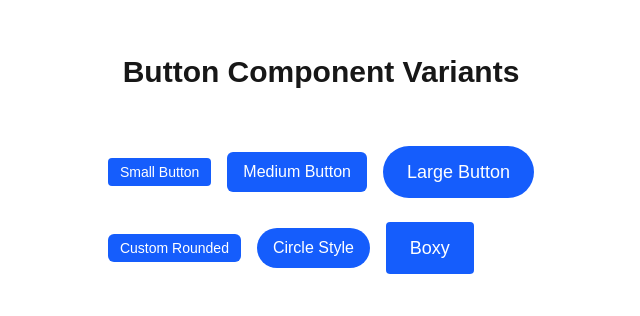
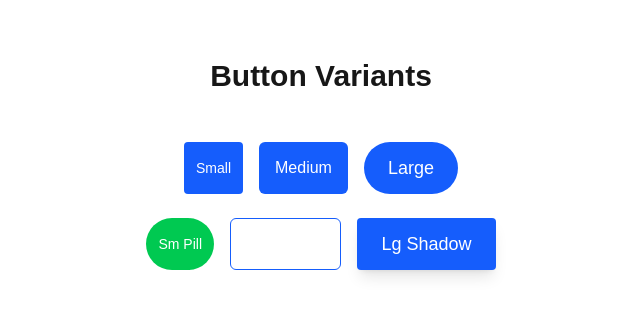
Before and after one commit to DevOsi123/alx-project-0x00-setup, a Next.js app in the folder alx-project-0x00/: page /landing in a window 1280 px wide. Shown: the part 236-552 px from the top of the page, without its empty margins (319-959 px from the left). Built offline with nearby package versions, Linux system fonts and the light colour scheme.

Commit message:
new line

```diff
--- a/alx-project-0x00/components/Button.tsx
+++ b/alx-project-0x00/components/Button.tsx
@@ -1,14 +1,56 @@
-import React from "react";
-import clsx from "clsx";
+// import React from "react";
+// import clsx from "clsx";
 
 
 
+
+// interface ButtonProps {
+//   title: string;
+//   size?: "small" | "medium" | "large";
+//   shape?: "rounded-sm" | "rounded-md" | "rounded-full";
+//   className?: string;
+//   onClick?: () => void;
+// }
+
+// const Button: React.FC<ButtonProps> = ({
+//   title,
+//   size = "medium",
+//   shape = "rounded-md",
+//   className = "",
+//   onClick,
+// }) => {
+//   const sizeStyles = {
+//     small: "text-sm px-3 py-1",
+//     medium: "text-base px-4 py-2",
+//     large: "text-lg px-6 py-3",
+//   };
+
+//   return (
+//     <button
+//       onClick={onClick}
+//       className={clsx(
+//         "bg-blue-600 text-white font-medium hover:bg-blue-700 transition-colors",
+//         sizeStyles[size],
+//         shape,
+//         className
+//       )}
+//     >
+//       {title}
+//     </button>
+//   );
+// };
+
+// export default Button;
+
+
+// components/Button.tsx
+import React from "react";
 
 interface ButtonProps {
   title: string;
   size?: "small" | "medium" | "large";
   shape?: "rounded-sm" | "rounded-md" | "rounded-full";
-  className?: string;
+  styles?: string;
   onClick?: () => void;
 }
 
@@ -16,10 +58,10 @@ const Button: React.FC<ButtonProps> = ({
   title,
   size = "medium",
   shape = "rounded-md",
-  className = "",
+  styles = "",
   onClick,
 }) => {
-  const sizeStyles = {
+  const sizeClasses = {
     small: "text-sm px-3 py-1",
     medium: "text-base px-4 py-2",
     large: "text-lg px-6 py-3",
@@ -28,12 +70,7 @@ const Button: React.FC<ButtonProps> = ({
   return (
     <button
       onClick={onClick}
-      className={clsx(
-        "bg-blue-600 text-white font-medium hover:bg-blue-700 transition-colors",
-        sizeStyles[size],
-        shape,
-        className
-      )}
+      className={`bg-blue-600 text-white font-medium hover:bg-blue-700 transition-colors ${sizeClasses[size]} ${shape} ${styles}`}
     >
       {title}
     </button>
--- a/alx-project-0x00/pages/landing.tsx
+++ b/alx-project-0x00/pages/landing.tsx
@@ -1,24 +1,55 @@
+// import Button from "@/components/Button";
+
+// const Landing = () => {
+//   return (
+//     <div className="min-h-screen flex flex-col items-center justify-center gap-6 p-10">
+//       <h1 className="text-3xl font-bold mb-8">Button Component Variants</h1>
+
+//       <div className="flex flex-col gap-6">
+
+//         <div className="flex gap-4 items-center">
+//           <Button title="Small Button" size="small" shape="rounded-sm" />
+//           <Button title="Medium Button" size="medium" shape="rounded-md" />
+//           <Button title="Large Button" size="large" shape="rounded-full"/>
+//         </div>
+
+//         <div className="flex gap-4 items-center">
+//           <Button title="Custom Rounded" size="small" shape="rounded-md" />
+//           <Button title="Circle Style" size="medium" shape="rounded-full" />
+//           <Button title="Boxy" size="large" shape="rounded-sm" />
+//         </div>
+
+//       </div>
+//     </div>
+//   );
+// };
+
+// export default Landing;
+
+
+
+// app/landing/page.tsx or pages/landing.tsx (depending on routing setup)
+
+import React from "react";
 import Button from "@/components/Button";
 
 const Landing = () => {
   return (
-    <div className="min-h-screen flex flex-col items-center justify-center gap-6 p-10">
-      <h1 className="text-3xl font-bold mb-8">Button Component Variants</h1>
+    <div className="min-h-screen flex flex-col items-center justify-center p-8 gap-6">
+      <h1 className="text-3xl font-bold mb-6">Button Variants</h1>
 
-      <div className="flex flex-col gap-6">
+      {/* Row 1 - Sizes */}
+      <div className="flex gap-4">
+        <Button title="Small" size="small" shape="rounded-sm" />
+        <Button title="Medium" size="medium" shape="rounded-md" />
+        <Button title="Large" size="large" shape="rounded-full" />
+      </div>
 
-        <div className="flex gap-4 items-center">
-          <Button title="Small Button" size="small" shape="rounded-sm" />
-          <Button title="Medium Button" size="medium" shape="rounded-md" />
-          <Button title="Large Button" size="large" shape="rounded-full"/>
-        </div>
-
-        <div className="flex gap-4 items-center">
-          <Button title="Custom Rounded" size="small" shape="rounded-md" />
-          <Button title="Circle Style" size="medium" shape="rounded-full" />
-          <Button title="Boxy" size="large" shape="rounded-sm" />
-        </div>
-
+      {/* Row 2 - Custom Styles */}
+      <div className="flex gap-4">
+        <Button title="Sm Pill" size="small" shape="rounded-full" styles="bg-green-500" />
+        <Button title="Md Outline" size="medium" shape="rounded-md" styles="bg-white text-blue-600 border border-blue-600" />
+        <Button title="Lg Shadow" size="large" shape="rounded-sm" styles="shadow-lg" />
       </div>
     </div>
   );
```
